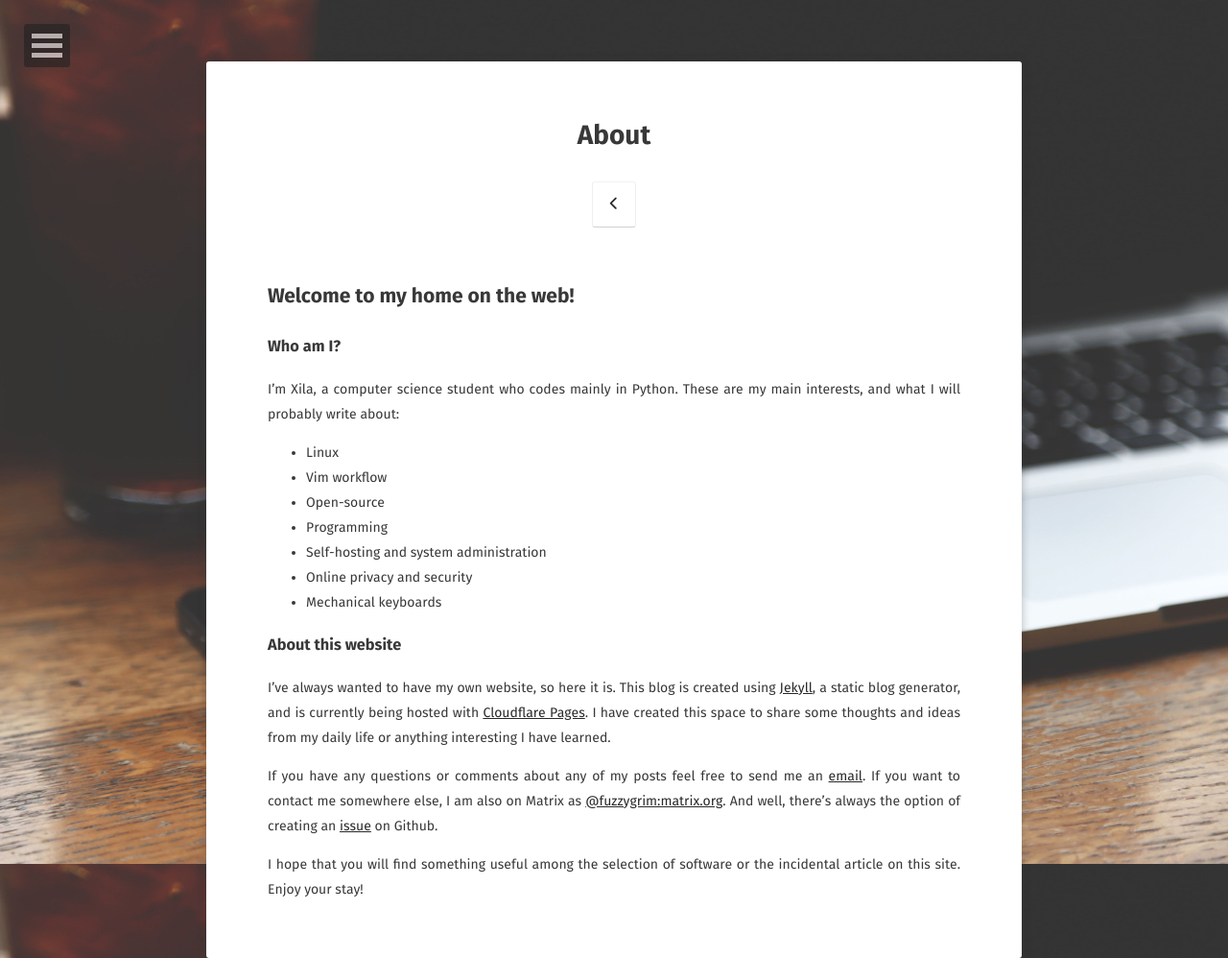
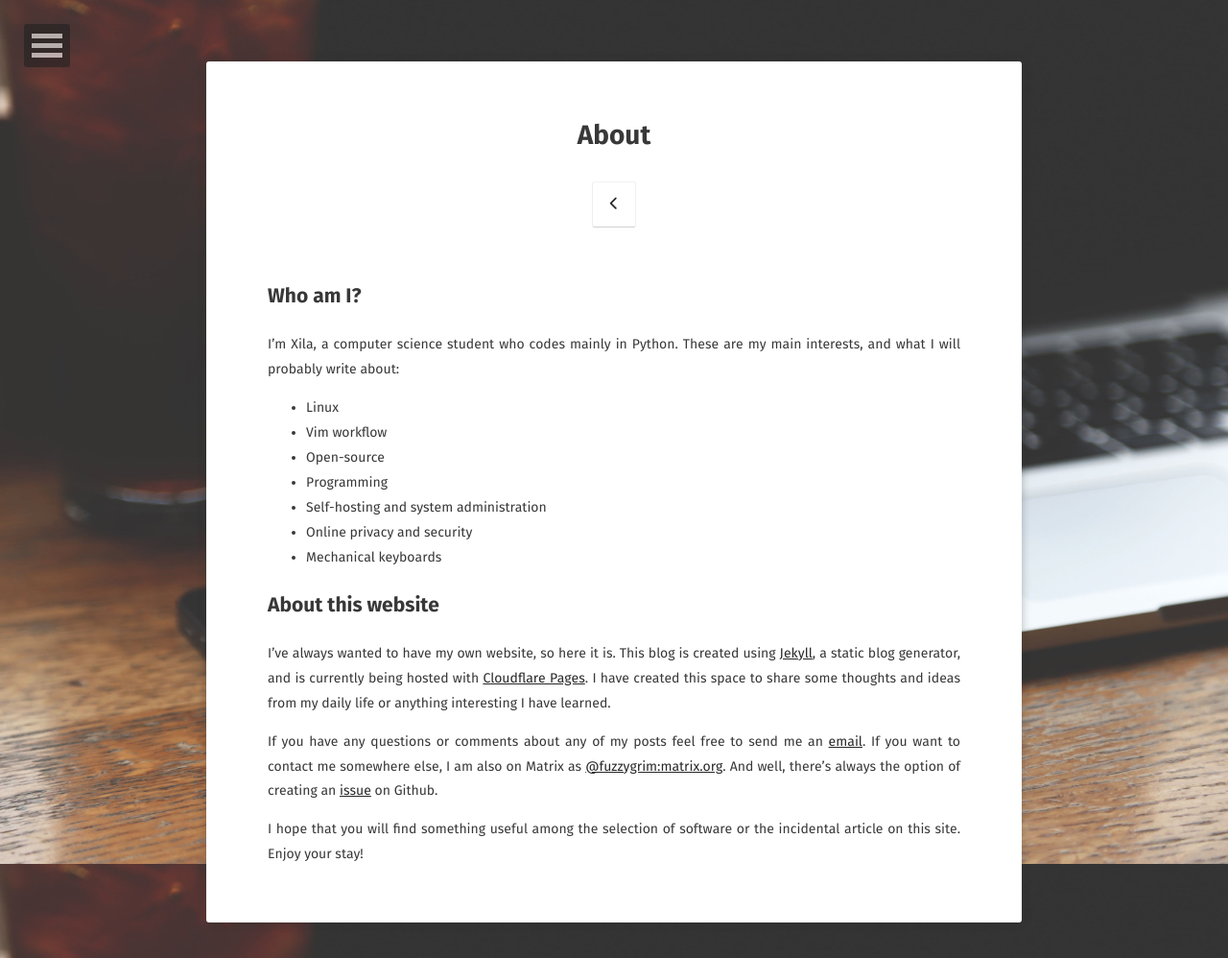
Before and after one commit to FuzzyGrim/blog, a Jekyll site: the page built from about/index.md, in a window 1280 px wide. Shown: the whole page at 96% size. Built offline with Jekyll 4.4.1, drawn with Linux system fonts in a browser that asks for light colours; some web fonts are replaced.

Commit message:
changes on bio and about

```diff
--- a/_config.yml
+++ b/_config.yml
@@ -1,11 +1,11 @@
 # Site
 title:              FuzzyGrim
-bio:                'Welcome to my blog.'
+bio:                "Hey, there!"
 description:        "Another computer enthusiast"
 reading_time:       true
 words_per_minute:   225
-logo:               'assets/img/logo.png'
-background:         'assets/img/placeholder-big.jpg'
+logo:               "assets/img/logo.png"
+background:         "assets/img/placeholder-big.jpg"
 tiled_bg:           false   # Set this true if you want to tile your background image, otherwise it will be covered
 locale:             en_US
 url:                https://www.fuzzygrim.com
--- a/about/index.md
+++ b/about/index.md
@@ -5,9 +5,7 @@ tags: [about]
 date: 2021-06-21
 ---
 
-## Welcome to my home on the web!
-
-### Who am I?
+## Who am I?
 
 I'm Xila, a computer science student who codes mainly in Python. These are my main interests, and what I will probably write about:
 -   Linux
@@ -18,7 +16,7 @@ I'm Xila, a computer science student who codes mainly in Python. These are my ma
 -   Online privacy and security
 -   Mechanical keyboards
 
-### About this website
+## About this website
 
 I’ve always wanted to have my own website, so here it is. This blog is created using [Jekyll](https://jekyllrb.com), a static blog generator, and is currently being hosted with [Cloudflare Pages](https://pages.cloudflare.com/). I have created this space to share some thoughts and ideas from my daily life or anything interesting I have learned.
 
```
